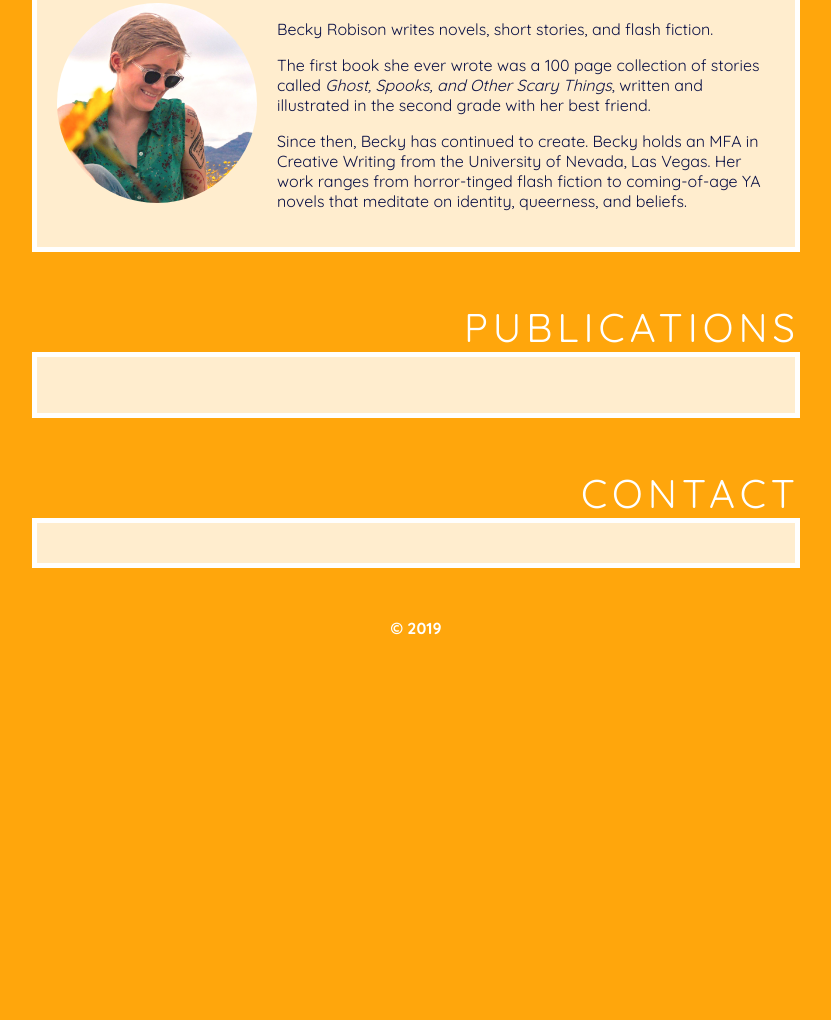
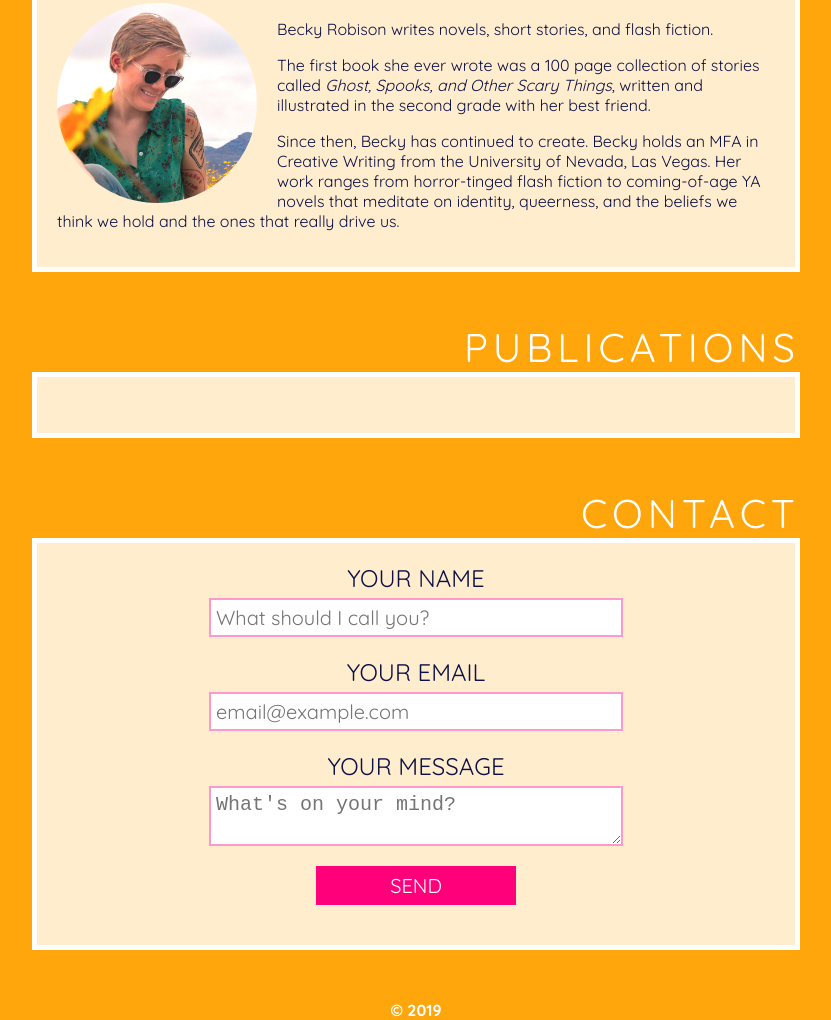
Before and after one commit to letakeane/becky, a website: page index.html in a window 1280 px wide. Shown: the part 912-1932 px from the top of the page, without its empty margins (224-1055 px from the left). Before the commit the page ends 1550 px from the top, so only its background shows below. Drawn offline with Linux system fonts and the light colour scheme; a web font is replaced by a local one.

Commit message:
Add Contact and styling

```diff
--- a/index.html
+++ b/index.html
@@ -36,7 +36,7 @@
       <div class="author-photo" alt="Becky Robison sitting in a field of wildflowers"></div>
       <p class="section-text author-text">Becky Robison writes novels, short stories, and flash fiction.</p>
       <p class="section-text author-text">The first book she ever wrote was a 100 page collection of stories called <i>Ghost, Spooks, and Other Scary Things</i>, written and illustrated in the second grade with her best friend.</p>
-      <p class="section-text author-text">Since then, Becky has continued to create. Becky holds an MFA in Creative Writing from the University of Nevada, Las Vegas. Her work ranges from horror-tinged flash fiction to coming-of-age YA novels that meditate on identity, queerness, and beliefs. </p>
+      <p class="section-text author-text">Since then, Becky has continued to create. Becky holds an MFA in Creative Writing from the University of Nevada, Las Vegas. Her work ranges from horror-tinged flash fiction to coming-of-age YA novels that meditate on identity, queerness, and the beliefs we think we hold and the ones that really drive us. </p>
       <p class="section-text author-text"></p>
     </section>
 
@@ -49,7 +49,15 @@
     <a name="contact"></a>
     <h2>CONTACT</h2>
     <section class="Contact">
-
+      <form id="contact-form" action="https://formspree.io/beckyr003@gmail.com" method="post">
+        <label for="name">Your name</label>
+        <input type="text" aria-label="your name" name="name" placeholder="What should I call you?" required>
+        <label for="email">Your email</label>
+        <input type="email" aria-label="your email" name="_replyto" placeholder="email@example.com" required>
+        <label for="message">Your message</label>
+        <textarea type="text" aria-label="your message" form="contact-form" name="message" placeholder="What's on your mind?" required></textarea>
+      </form>
+      <button type="submit">SEND</button>
     </section>
 
   </div>
--- a/styles.css
+++ b/styles.css
@@ -1,3 +1,7 @@
+html {
+  scroll-behavior: smooth;
+}
+
 body {
   margin: 0;
   padding: 0;
@@ -13,7 +17,7 @@ h1 {
   font-family: 'Shrikhand', cursive;
 }
 
-h2, p, a, button, input, li {
+h2, label, p, a, button, input, li {
   font-family: 'Quicksand', sans-serif;
   font-size: 16px;
 }
@@ -27,6 +31,7 @@ h2 {
   margin: 40px auto 0 auto;
   text-align: right;
 }
+
 
 .background-image {
   z-index: -10;
@@ -77,7 +82,7 @@ section {
   overflow: auto;
 }
 
-.section-text {
+.section-text, label {
   color: #0C1247;
 }
 
@@ -94,6 +99,44 @@ section {
 
 .author-text {
   /* float: right; */
+}
+
+form {
+  display: flex;
+  flex-direction: column;
+  justify-content: flex-start;
+  text-align: center;
+}
+
+label {
+  font-size: 24px;
+  text-transform: uppercase;
+  margin-bottom: 5px;
+}
+
+input, textarea, button {
+  font-size: 20px;
+  display: block;
+  margin: auto;
+  margin-bottom: 20px;
+  width: 400px;
+  height: auto;
+  padding: 5px;
+  border: 2px solid rgba(255,0,122,.4);
+}
+
+input {
+
+}
+
+button {
+  width: 200px;
+  color: white;
+  background-color: rgba(255,0,122,1);
+}
+
+button:hover {
+  font-weight: 700;
 }
 
 .NavBar {
```
